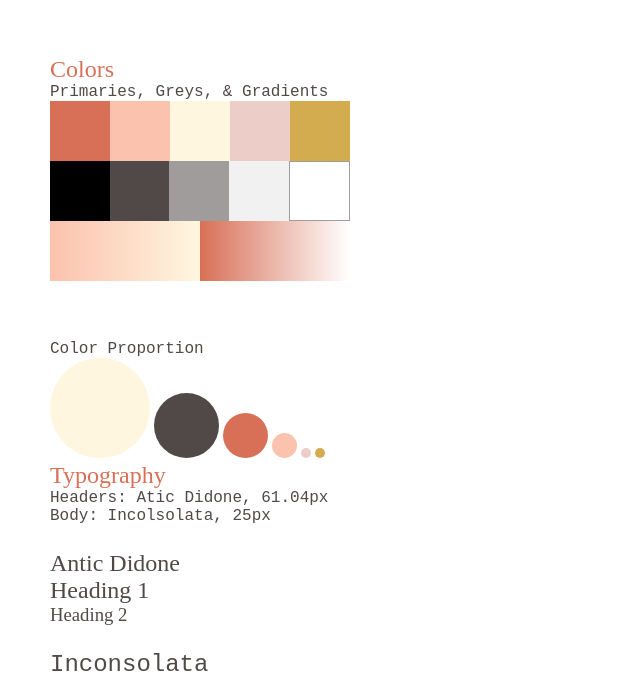
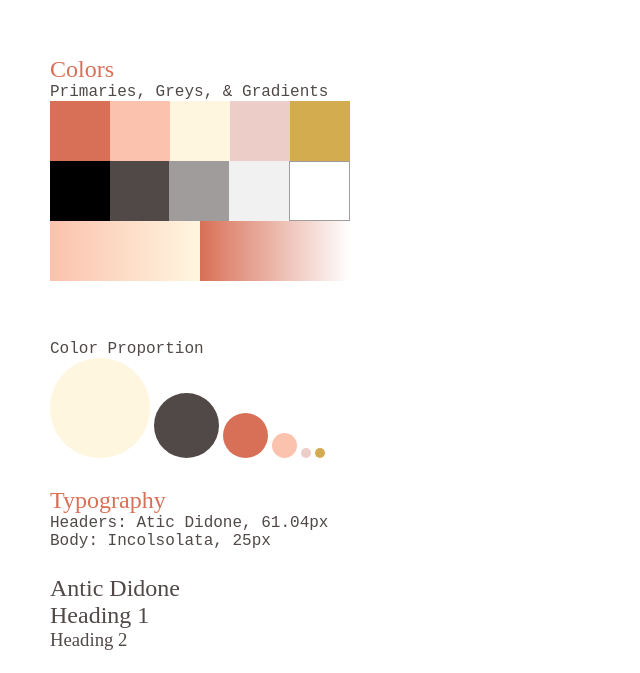
Before and after one commit to saminahoshyar/UXUI_HW17, a plain HTML site: page index.html in a window 1280 px wide. Shown: the part 112-785 px from the top of the page, without its empty margins (0-640 px from the left). Drawn offline with Linux system fonts and the light colour scheme.

Commit message:
Update index.html

```diff
--- a/index.html
+++ b/index.html
@@ -42,7 +42,7 @@
         <span class="dot5"></span>
         <span class="dot6"></span>
        </section>
-
+       <div class="whitespace"></div>
 
     <section id="fontSection">
         <h2 id="fonttitle">Typography</h2>
```
